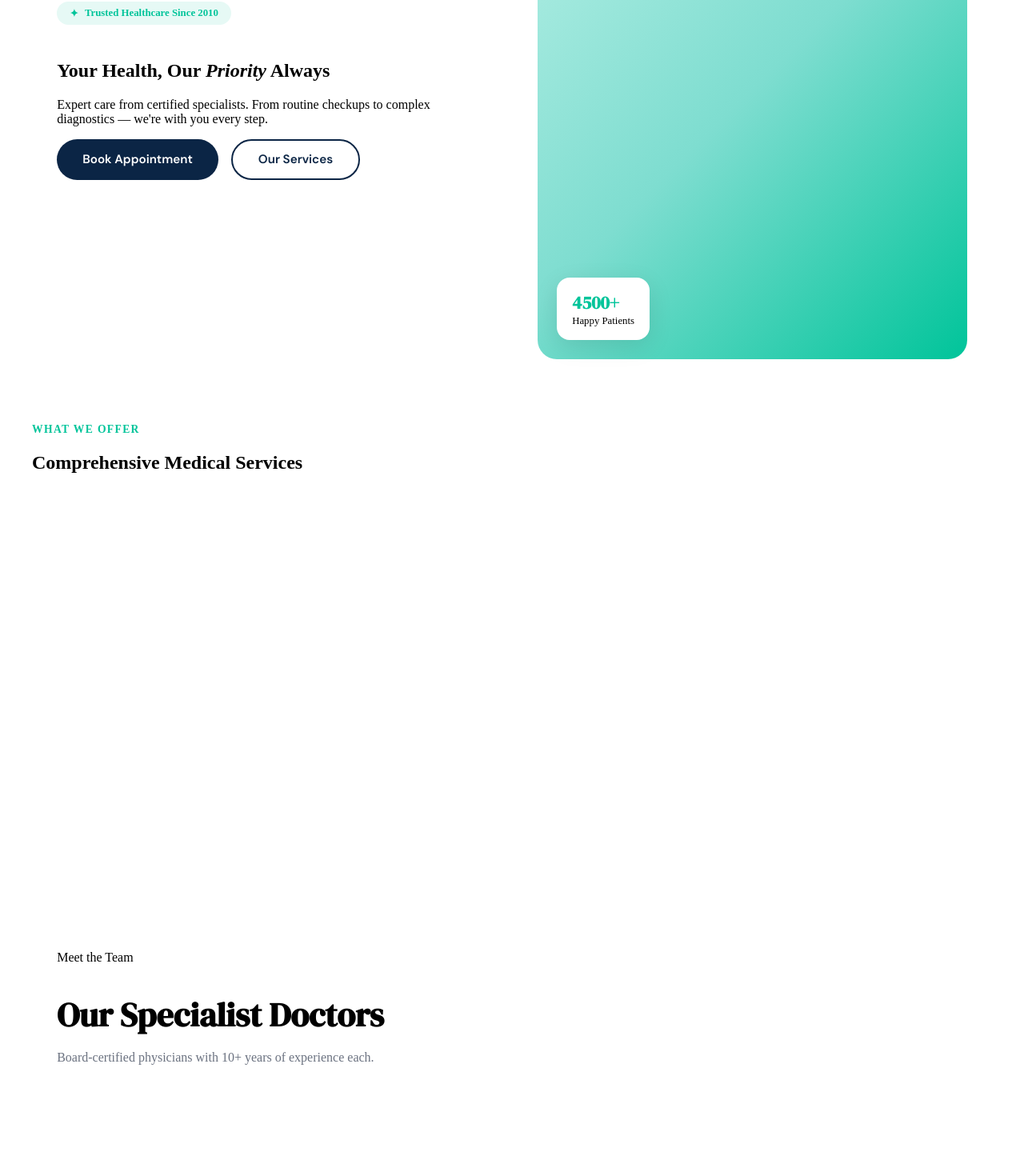
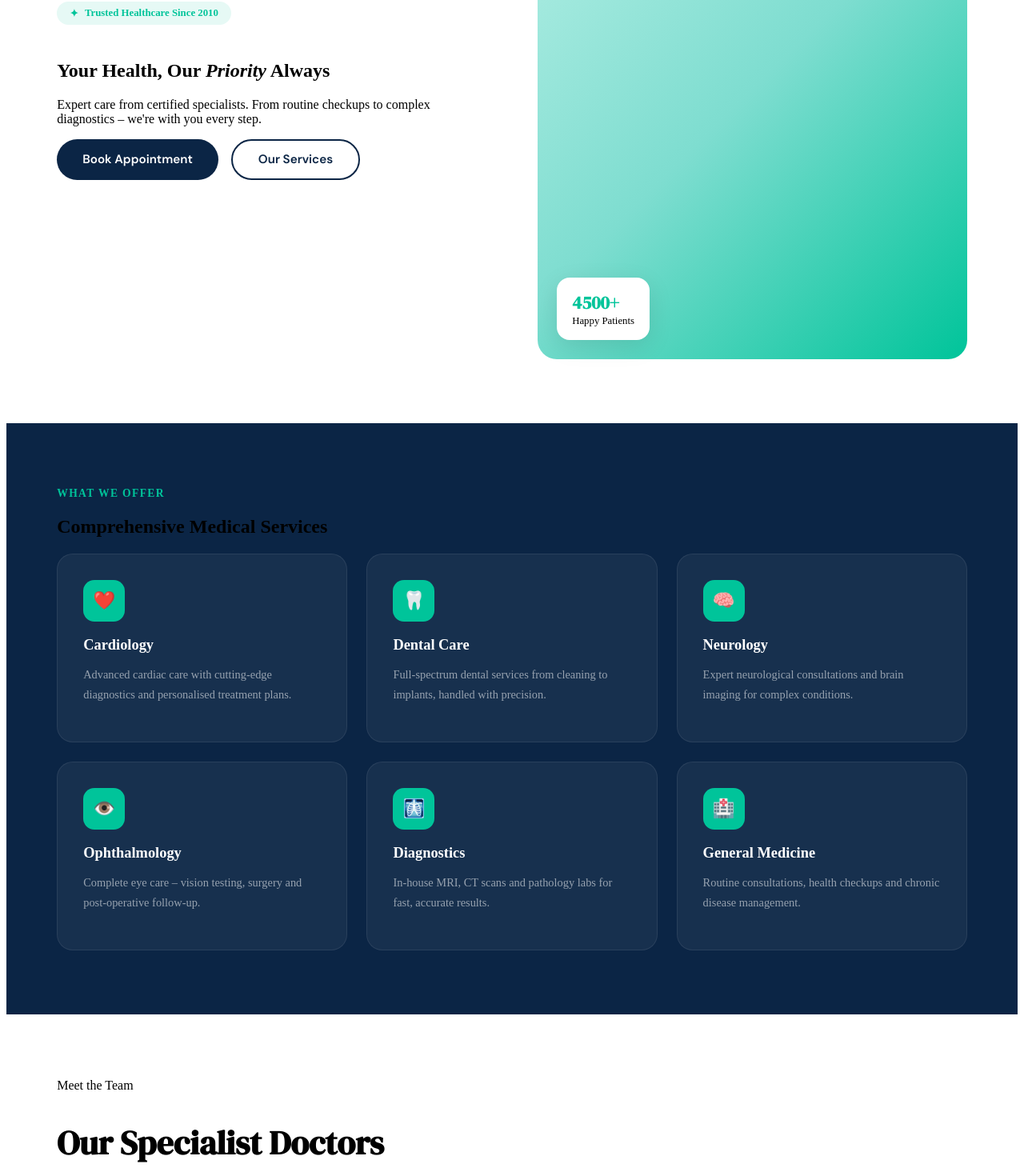
Before and after one commit to Piyush-Here/clinicTemplate, a React (Vite) app: page / in a window 1280 px wide. Shown: the part 440-1910 px from the top of the page at 80% size. Built offline with nearby package versions, Linux system fonts and the light colour scheme.

Commit message:
Major BugFixes

```diff
--- a/index.html
+++ b/index.html
@@ -8,7 +8,6 @@
   </head>
   <body>
     <div id="root"></div>
-</script>
     <script type="module" src="/src/main.jsx"></script>
   </body>
 </html>
--- a/src/App.jsx
+++ b/src/App.jsx
@@ -9,16 +9,17 @@ import { useScrollAnimation } from "./hooks/useScrollAnimation"
 import './App.css'
 
 function App() {
+  useScrollAnimation()
 
-  return(
+  return (
     <>
-    <Nav></Nav>
-    <Hero></Hero>
-    <Services></Services>
-    <Doctors></Doctors>
-    <Booking></Booking>
-    <Testimonials></Testimonials>
-    <Contact></Contact>
+      <Nav />
+      <Hero />
+      <Services />
+      <Doctors />
+      <Booking />
+      <Testimonials />
+      <Contact />
     </>
   )
 }
--- a/src/components/Booking.jsx
+++ b/src/components/Booking.jsx
@@ -2,12 +2,20 @@ import { useState } from "react";
 import styles from "../css/booking.module.css"
 
 function Booking() {
-  const [id,setId] = useState("");
-  function submitBooking(){
+  const [id, setId] = useState("");
+
+  function submitBooking() {
     setId("success-book");
-    document.getElementById('success-book').style.display='block';
-    document.getElementById('success-book').scrollIntoView({behavior:'smooth',block:'nearest'});
+    // Delay to let React re-render before querying DOM
+    setTimeout(() => {
+      const el = document.getElementById('success-book');
+      if (el) {
+        el.style.display = 'block';
+        el.scrollIntoView({ behavior: 'smooth', block: 'nearest' });
       }
+    }, 0);
+  }
+
   return (
     <>
       <section className={styles.booking} id="booking">
@@ -15,19 +23,53 @@ function Booking() {
           <h2>Book an Appointment</h2>
           <p>Fill in your details and we'll confirm within 2 hours.</p>
           <div className={styles.formGrid}>
-      <div className={styles.formGroup}><label>Full Name *</label><input type="text" placeholder="Your full name"/></div>
-      <div className={styles.formGroup}><label>Phone Number *</label><input type="tel" placeholder="+91 XXXXX XXXXX"/></div>
-      <div className={styles.formGroup}><label>Email</label><input type="email" placeholder="your@email.com"/></div>
-      <div className={styles.formGroup}><label>Department *</label>
-        <select><option>Select Department</option><option>Cardiology</option><option>Dental</option><option>Neurology</option><option>Ophthalmology</option><option>Diagnostics</option><option>General Medicine</option></select>
+            <div className={styles.formGroup}>
+              <label>Full Name *</label>
+              <input type="text" placeholder="Your full name" />
             </div>
-      <div className={styles.formGroup}><label>Preferred Date *</label><input type="date"/></div>
-      <div className={styles.formGroup}><label>Preferred Time *</label>
-        <select><option>Morning (9–12)</option><option>Afternoon (12–3)</option><option>Evening (3–6)</option></select>
+            <div className={styles.formGroup}>
+              <label>Phone Number *</label>
+              <input type="tel" placeholder="+91 XXXXX XXXXX" />
             </div>
-      <div className={styles.formGroup.full}><label>Describe your concern</label><textarea placeholder="Brief description of your symptoms or query..."></textarea></div>
-      <button className={styles.submitBtn} onClick={submitBooking}>Confirm Appointment →</button>
-      <div className={styles.successMsg} id={id}>✅ Appointment request received! We'll call you within 2 hours.</div>
+            <div className={styles.formGroup}>
+              <label>Email</label>
+              <input type="email" placeholder="your@email.com" />
+            </div>
+            <div className={styles.formGroup}>
+              <label>Department *</label>
+              <select>
+                <option>Select Department</option>
+                <option>Cardiology</option>
+                <option>Dental</option>
+                <option>Neurology</option>
+                <option>Ophthalmology</option>
+                <option>Diagnostics</option>
+                <option>General Medicine</option>
+              </select>
+            </div>
+            <div className={styles.formGroup}>
+              <label>Preferred Date *</label>
+              <input type="date" />
+            </div>
+            <div className={styles.formGroup}>
+              <label>Preferred Time *</label>
+              <select>
+                <option>Morning (9 – 12)</option>
+                <option>Afternoon (12 – 3)</option>
+                <option>Evening (3 – 6)</option>
+              </select>
+            </div>
+            {/* FIX: styles.formGroup.full is undefined — use a wrapper div with correct class */}
+            <div className={`${styles.formGroup} ${styles.full}`}>
+              <label>Describe your concern</label>
+              <textarea placeholder="Brief description of your symptoms or query..."></textarea>
+            </div>
+            <button className={styles.submitBtn} onClick={submitBooking}>
+              Confirm Appointment →
+            </button>
+            <div className={styles.successMsg} id={id}>
+              ✓ Appointment request received! We'll call you within 2 hours.
+            </div>
           </div>
         </div>
       </section>
--- a/src/components/Hero.jsx
+++ b/src/components/Hero.jsx
@@ -1,33 +1,43 @@
 import styles from '../css/hero.module.css'
 
 function Hero() {
-  function handlePrimary(){
-    document.getElementById('booking').scrollIntoView({behavior:'smooth'});
+  function handlePrimary() {
+    document.getElementById('booking').scrollIntoView({ behavior: 'smooth' });
   }
-  function handleOutline(){
-    document.getElementById('services').scrollIntoView({behavior:'smooth'});
+  function handleOutline() {
+    document.getElementById('services').scrollIntoView({ behavior: 'smooth' });
   }
+
   return (
     <>
-    <section>
+      {/* FIX: <section> had no className — wrapping div had the hero class instead */}
+      <section className={styles.heroSection}>
         <div className={styles.hero}>
           <div>
             <div className={styles.heroBadge}>Trusted Healthcare Since 2010</div>
             <h1>Your Health, Our <em>Priority</em> Always</h1>
-      <p>Expert care from certified specialists. From routine checkups to complex diagnostics — we're with you every step.</p>
+            <p>
+              Expert care from certified specialists. From routine checkups to
+              complex diagnostics – we're with you every step.
+            </p>
             <div className={styles.heroBtns}>
-        <button className={styles.btnPrimary} onClick={handlePrimary}>Book Appointment</button>
-        <button className={styles.btnOutline} onClick={handleOutline}>Our Services</button>
+              <button className={styles.btnPrimary} onClick={handlePrimary}>
+                Book Appointment
+              </button>
+              <button className={styles.btnOutline} onClick={handleOutline}>
+                Our Services
+              </button>
             </div>
           </div>
           <div className={styles.rel}>
             <div className={styles.heroImg}></div>
-      <div className={styles.statPill}><strong>4500+</strong>Happy Patients</div>
+            <div className={styles.statPill}>
+              <strong>4500+</strong>Happy Patients
+            </div>
           </div>
         </div>
       </section>
     </>
-
   )
 }
 
--- a/src/components/Services.jsx
+++ b/src/components/Services.jsx
@@ -1,22 +1,47 @@
 import styles from '../css/services.module.css'
+
 function Services() {
   return (
     <>
-    <section className={styles.Services} id="services">
+      {/* FIX: was styles.Services (capital S) — CSS defines .services (lowercase) */}
+      <section className={styles.services} id="services">
         <div className={styles.servicesInner}>
           <div className={styles.sectionLabel}>What We Offer</div>
           <h2>Comprehensive Medical Services</h2>
           <div className={styles.servicesGrid}>
-      <div className={`${styles.serviceCard} animate-on-scroll`}><div className={styles.serviceIcon}>🫀</div><h3>Cardiology</h3><p>Advanced cardiac care with cutting-edge diagnostics and personalised treatment plans.</p></div>
-      <div className={`${styles.serviceCard} animate-on-scroll`}><div className={styles.serviceIcon}>🦷</div><h3>Dental Care</h3><p>Full-spectrum dental services from cleaning to implants, handled with precision.</p></div>
-      <div className={`${styles.serviceCard} animate-on-scroll`}><div className={styles.serviceIcon}>🧠</div><h3>Neurology</h3><p>Expert neurological consultations and brain imaging for complex conditions.</p></div>
-      <div className={`${styles.serviceCard} animate-on-scroll`}><div className={styles.serviceIcon}>👁️</div><h3>Ophthalmology</h3><p>Complete eye care — vision testing, surgery and post-operative follow-up.</p></div>
-      <div className={`${styles.serviceCard} animate-on-scroll`}><div className={styles.serviceIcon}>🩻</div><h3>Diagnostics</h3><p>In-house MRI, CT scans and pathology labs for fast, accurate results.</p></div>
-      <div className={`${styles.serviceCard} animate-on-scroll`}><div className={styles.serviceIcon}>💊</div><h3>General Medicine</h3><p>Routine consultations, health checkups and chronic disease management.</p></div>
+            <div className={`${styles.serviceCard} animate-on-scroll`}>
+              <div className={styles.serviceIcon}>❤️</div>
+              <h3>Cardiology</h3>
+              <p>Advanced cardiac care with cutting-edge diagnostics and personalised treatment plans.</p>
+            </div>
+            <div className={`${styles.serviceCard} animate-on-scroll`}>
+              <div className={styles.serviceIcon}>🦷</div>
+              <h3>Dental Care</h3>
+              <p>Full-spectrum dental services from cleaning to implants, handled with precision.</p>
+            </div>
+            <div className={`${styles.serviceCard} animate-on-scroll`}>
+              <div className={styles.serviceIcon}>🧠</div>
+              <h3>Neurology</h3>
+              <p>Expert neurological consultations and brain imaging for complex conditions.</p>
+            </div>
+            <div className={`${styles.serviceCard} animate-on-scroll`}>
+              <div className={styles.serviceIcon}>👁️</div>
+              <h3>Ophthalmology</h3>
+              <p>Complete eye care – vision testing, surgery and post-operative follow-up.</p>
+            </div>
+            <div className={`${styles.serviceCard} animate-on-scroll`}>
+              <div className={styles.serviceIcon}>🩻</div>
+              <h3>Diagnostics</h3>
+              <p>In-house MRI, CT scans and pathology labs for fast, accurate results.</p>
+            </div>
+            <div className={`${styles.serviceCard} animate-on-scroll`}>
+              <div className={styles.serviceIcon}>🏥</div>
+              <h3>General Medicine</h3>
+              <p>Routine consultations, health checkups and chronic disease management.</p>
+            </div>
           </div>
         </div>
       </section>
-
     </>
   )
 }
--- a/src/css/booking.module.css
+++ b/src/css/booking.module.css
@@ -68,6 +68,11 @@
   min-height: 100px;
 }
 
+/* Add this standalone class so it can be applied separately */
+.full {
+  grid-column: 1 / -1;
+}
+
 .submitBtn {
   grid-column: 1 / -1;
   background: var(--navy);
--- a/src/css/contact.module.css
+++ b/src/css/contact.module.css
@@ -102,6 +102,11 @@
   font-size: 0.85rem;
 }
 
+/* Add this */
+.full {
+  grid-column: 1 / -1;
+}
+
 @media (max-width: 768px) {
   .contactInner {
     grid-template-columns: 1fr;
--- a/src/hooks/useScrollAnimation.js
+++ b/src/hooks/useScrollAnimation.js
@@ -1,5 +1,4 @@
 import { useEffect } from 'react';
-
 export function useScrollAnimation() {
   useEffect(() => {
     const observer = new IntersectionObserver(
@@ -13,11 +12,9 @@ export function useScrollAnimation() {
       },
       { threshold: 0.1 }
     );
-
     // Watch everything with the global animation target class
     const targets = document.querySelectorAll('.animate-on-scroll');
     targets.forEach((el) => observer.observe(el));
-
     return () => {
       targets.forEach((el) => observer.unobserve(el));
     };
--- a/src/main.jsx
+++ b/src/main.jsx
@@ -1,7 +1,8 @@
 import { StrictMode } from 'react'
 import { createRoot } from 'react-dom/client'
-import  App  from './App.jsx'
+import App from './App.jsx'
 import './App.css'
+
 createRoot(document.getElementById('root')).render(
   <StrictMode>
     <App />
```
Also changed, not shown: src/components/Contact.jsx (+50 -15 lines), src/components/Doctors.jsx (+22 -3 lines). Lines whose indentation alone changed are shown as unchanged.
